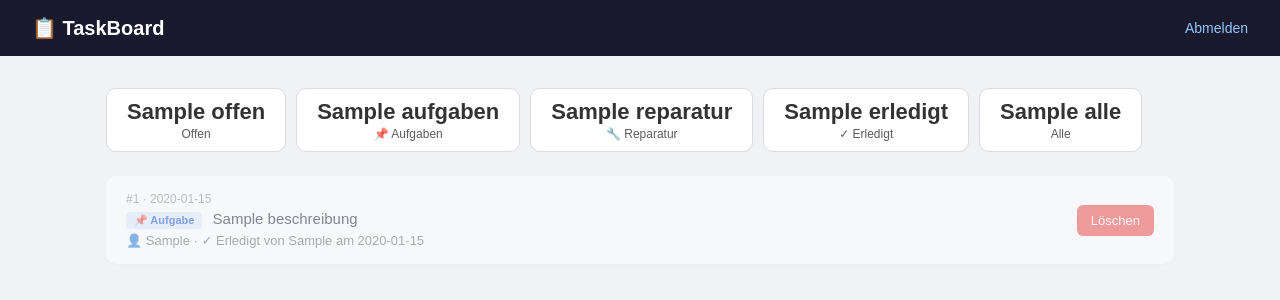
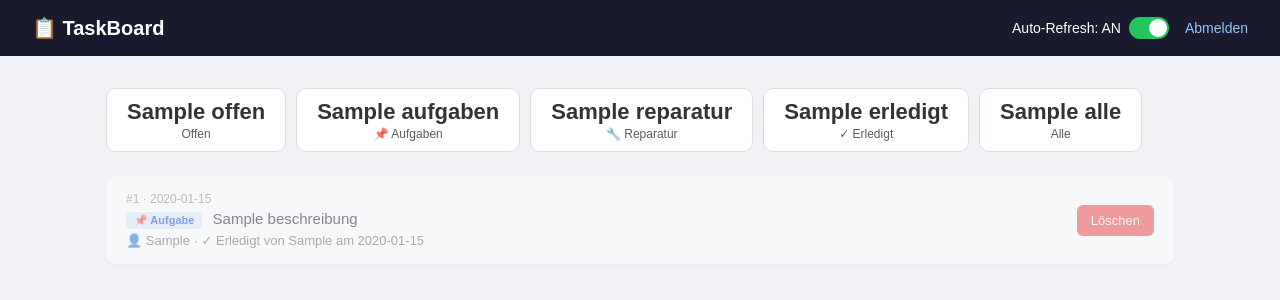
Before and after one commit to dzeykop/taskboard, a Flask app: template app/templates/dashboard.html in a window 1280 px wide. Shown: the top 300 px of the page. Run offline with Flask 3, Linux system fonts and the light colour scheme; the template is opened without the code that fills it: most values are stand-ins (such as "Sample title", 1, 10 or a date in 2020).

Commit message:
Update dashboard.html

```diff
--- a/app/templates/dashboard.html
+++ b/app/templates/dashboard.html
@@ -28,16 +28,8 @@
         }
         .filter a:hover { border-color: #2563eb; color: #2563eb; }
         .filter a.active { background: #2563eb; color: white; border-color: #2563eb; }
-        .filter a .count {
-            font-size: 22px;
-            font-weight: 700;
-            line-height: 1.2;
-        }
-        .filter a .label {
-            font-size: 12px;
-            opacity: 0.8;
-            margin-top: 2px;
-        }
+        .filter a .count { font-size: 22px; font-weight: 700; line-height: 1.2; }
+        .filter a .label { font-size: 12px; opacity: 0.8; margin-top: 2px; }
         .filter a.active .label { opacity: 1; }
         .aufgabe { background: white; border-radius: 10px; padding: 16px 20px; margin-bottom: 12px; display: flex; justify-content: space-between; align-items: center; box-shadow: 0 1px 4px rgba(0,0,0,0.06); }
         .aufgabe.erledigt { opacity: 0.5; }
@@ -59,7 +51,15 @@
 <body>
     <header>
         <h1>📋 TaskBoard</h1>
-        <a href="/logout">Abmelden</a>
+        <div style="display:flex;align-items:center;gap:16px;">
+            <label style="display:flex;align-items:center;gap:8px;cursor:pointer;font-size:14px;">
+                <span id="auto-label">Auto-Refresh: AN</span>
+                <div id="toggle" onclick="toggleRefresh()" style="width:40px;height:22px;background:#22c55e;border-radius:11px;position:relative;cursor:pointer;transition:background 0.3s;">
+                    <div id="toggle-knob" style="width:18px;height:18px;background:white;border-radius:50%;position:absolute;top:2px;left:20px;transition:left 0.3s;"></div>
+                </div>
+            </label>
+            <a href="/logout">Abmelden</a>
+        </div>
     </header>
     <div class="container">
         <div class="filter">
@@ -119,5 +119,28 @@
             <div class="leer">Keine Aufgaben vorhanden.</div>
         {% endif %}
     </div>
+<script>
+    let refreshOn = true;
+    let timer = setTimeout(doRefresh, 60000);
+
+    function doRefresh() {
+        if (refreshOn) location.reload();
+    }
+
+    function toggleRefresh() {
+        refreshOn = !refreshOn;
+        clearTimeout(timer);
+        if (refreshOn) {
+            timer = setTimeout(doRefresh, 60000);
+            document.getElementById('toggle').style.background = '#22c55e';
+            document.getElementById('toggle-knob').style.left = '20px';
+            document.getElementById('auto-label').textContent = 'Auto-Refresh: AN';
+        } else {
+            document.getElementById('toggle').style.background = '#888';
+            document.getElementById('toggle-knob').style.left = '2px';
+            document.getElementById('auto-label').textContent = 'Auto-Refresh: AUS';
+        }
+    }
+</script>
 </body>
 </html>
```
